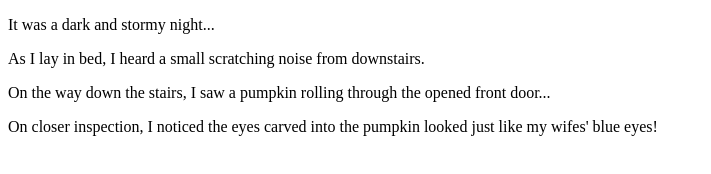
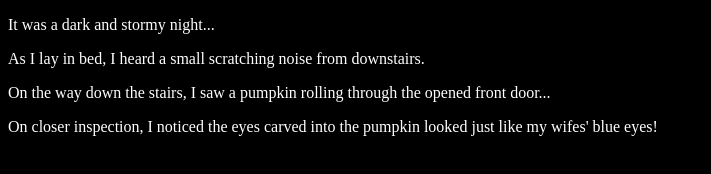
Before and after one commit to rvanemanii/fireside-story, a plain HTML site: page index.html in a window 1280 px wide. Shown: the whole page, without its empty margins (0-711 px from the left). Drawn offline with Linux system fonts and the light colour scheme.

Commit message:
added style.css

```diff
--- a/index.html
+++ b/index.html
@@ -1,6 +1,10 @@
 <!DOCTYPE html>
 
 <html>
+
+	<head>
+	<link rel="stylesheet" type="text/css" href="style.css" />
+	</head>
   <body>
     <p>It was a dark and stormy night...</p>
 	<p>As I lay in bed, I heard a small scratching noise from downstairs.</p>
--- /dev/null
+++ b/style.css
@@ -0,0 +1,4 @@
+body {
+	color: white;
+	background-color: black;
+}
```
